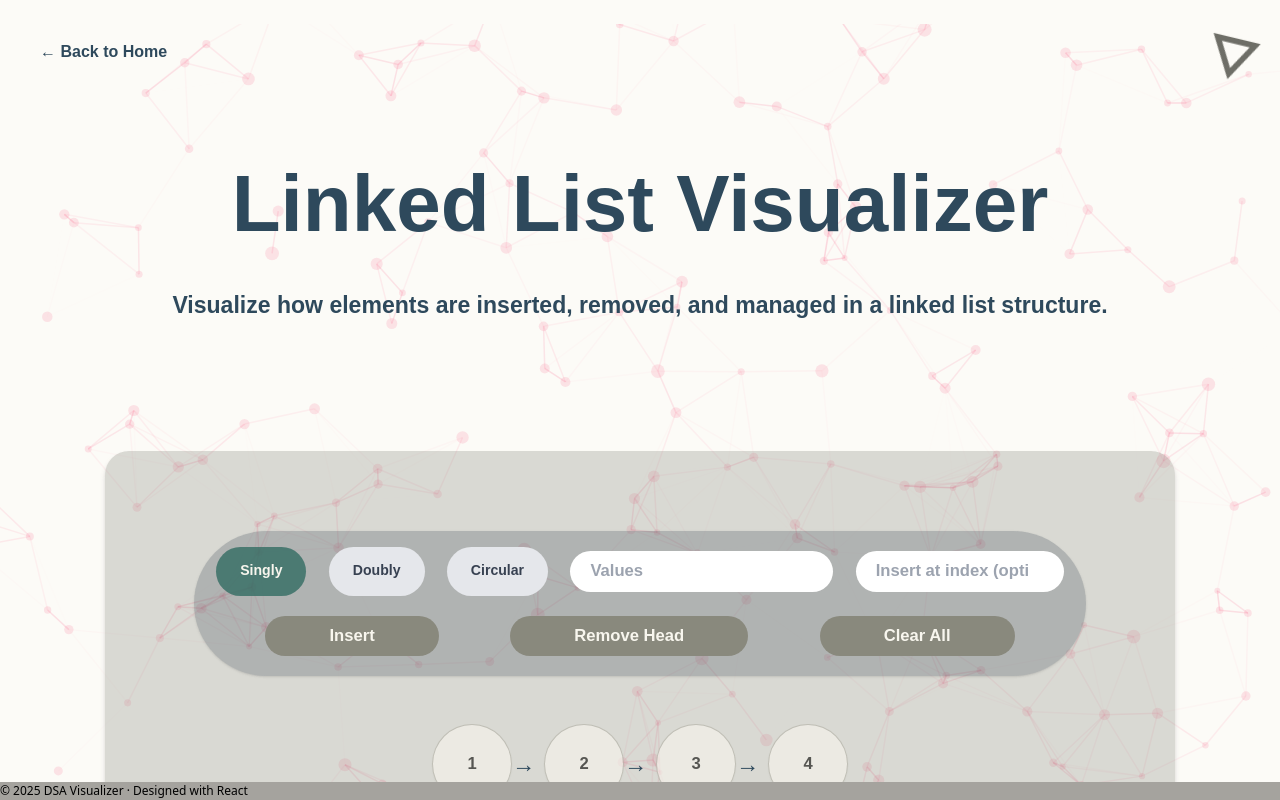
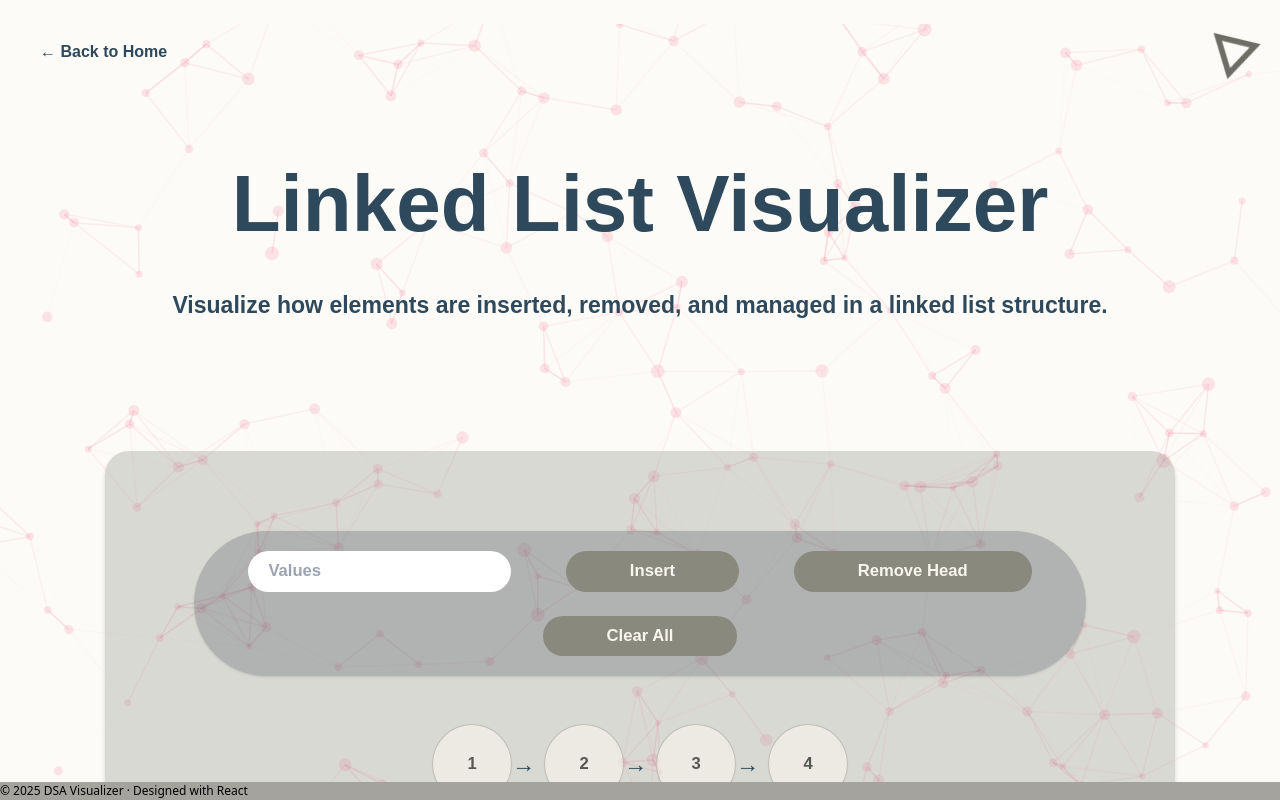
Before and after one commit to saltyJellyFish/visualizer, a React (Vite) app: page /linkedLists in a window 1280 px wide. Shown: the top 800 px of the page. Built offline with nearby package versions, Linux system fonts and the light colour scheme; a web font is replaced by a local one.

Commit message:
Update LLVisualizer.jsx
feat(LL): default to single

```diff
--- a/src/components/LLVisualizer.jsx
+++ b/src/components/LLVisualizer.jsx
@@ -1,17 +1,16 @@
 // src/components/LinkedListVisualizer.jsx
 import React, { useState, useRef, useEffect } from 'react';
 import { motion, AnimatePresence } from 'framer-motion';
-
-const LinkedListTypes = ['Singly', 'Doubly', 'Circular'];
-
-export default function LinkedListVisualizer({ initial = [] }) {
+export default function LinkedListVisualizer({ initial = [], selectedType = 'Singly' }) {
   const [list, setList] = useState(initial);
-  const [type, setType] = useState('Singly');
   const [hovered, setHovered] = useState(null);
   const [inputValue, setInputValue] = useState('');
   const [insertIndex, setInsertIndex] = useState('');
   const [error, setError] = useState('');
   const containerRef = useRef();
+  useEffect(() => {
+    setList(initial);
+  }, [selectedType]);
 
   const handleInsert = () => {
     setError('');
@@ -47,7 +46,7 @@ export default function LinkedListVisualizer({ initial = [] }) {
       <div className="tanBox">
         <div className="nbar flex-wrap gap-4">
           {/* Type Selection Buttons */}
-          {LinkedListTypes.map(llType => (
+          {/*          {LinkedListTypes.map(llType => (
             <button
               key={llType}
               onClick={() => setType(llType)}
@@ -58,6 +57,7 @@ export default function LinkedListVisualizer({ initial = [] }) {
               {llType}
             </button>
           ))}
+        */}
 
           {/* Input */}
           <div className="relative inline-block group">
@@ -73,7 +73,7 @@ export default function LinkedListVisualizer({ initial = [] }) {
             </div>
           </div>
 
-          {/* Insert Index */}
+          {/*
           <div className="relative inline-block group">
             <input
               type="number"
@@ -86,13 +86,14 @@ export default function LinkedListVisualizer({ initial = [] }) {
               Optional index to insert value(s).
             </div>
           </div>
+                    */}
 
           {/* Buttons */}
           <div className="relative inline-block group">
             <button onClick={handleInsert} className="bg-opacity-50 buttons">
               Insert
             </button>
-            <div className="bottonHover">Insert value(s) at end or specific index.</div>
+            <div className="bottonHover">Insert value(s) at the end of the list.</div>
           </div>
 
           <div className="relative inline-block group">
@@ -140,13 +141,13 @@ export default function LinkedListVisualizer({ initial = [] }) {
                 >
                   {i}
                 </motion.span>
-                {type === 'Singly' && i < list.length - 1 && (
+                {selectedType === 'Singly' && i < list.length - 1 && (
                   <span className="absolute -right-6 text-2xl font-bold text-darkBlue">→</span>
                 )}
-                {type === 'Doubly' && (
+                {selectedType === 'Doubly' && (
                   <span className="absolute -right-6 text-2xl font-bold text-darkBlue">⇄</span>
                 )}
-                {type === 'Circular' && (
+                {selectedType === 'Circular' && (
                   <span className="absolute -right-6 text-2xl font-bold text-darkBlue">↻</span>
                 )}
               </motion.div>
```
